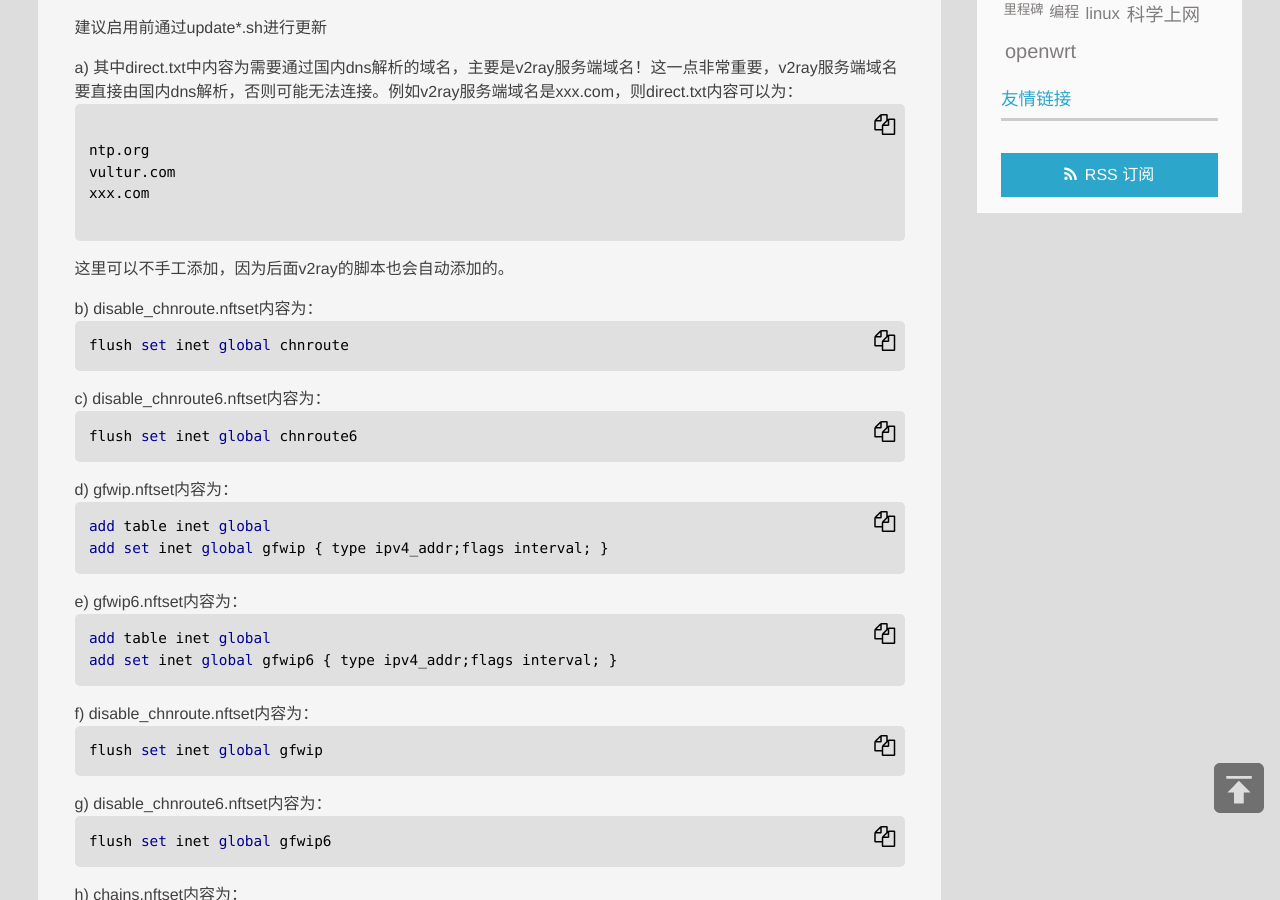
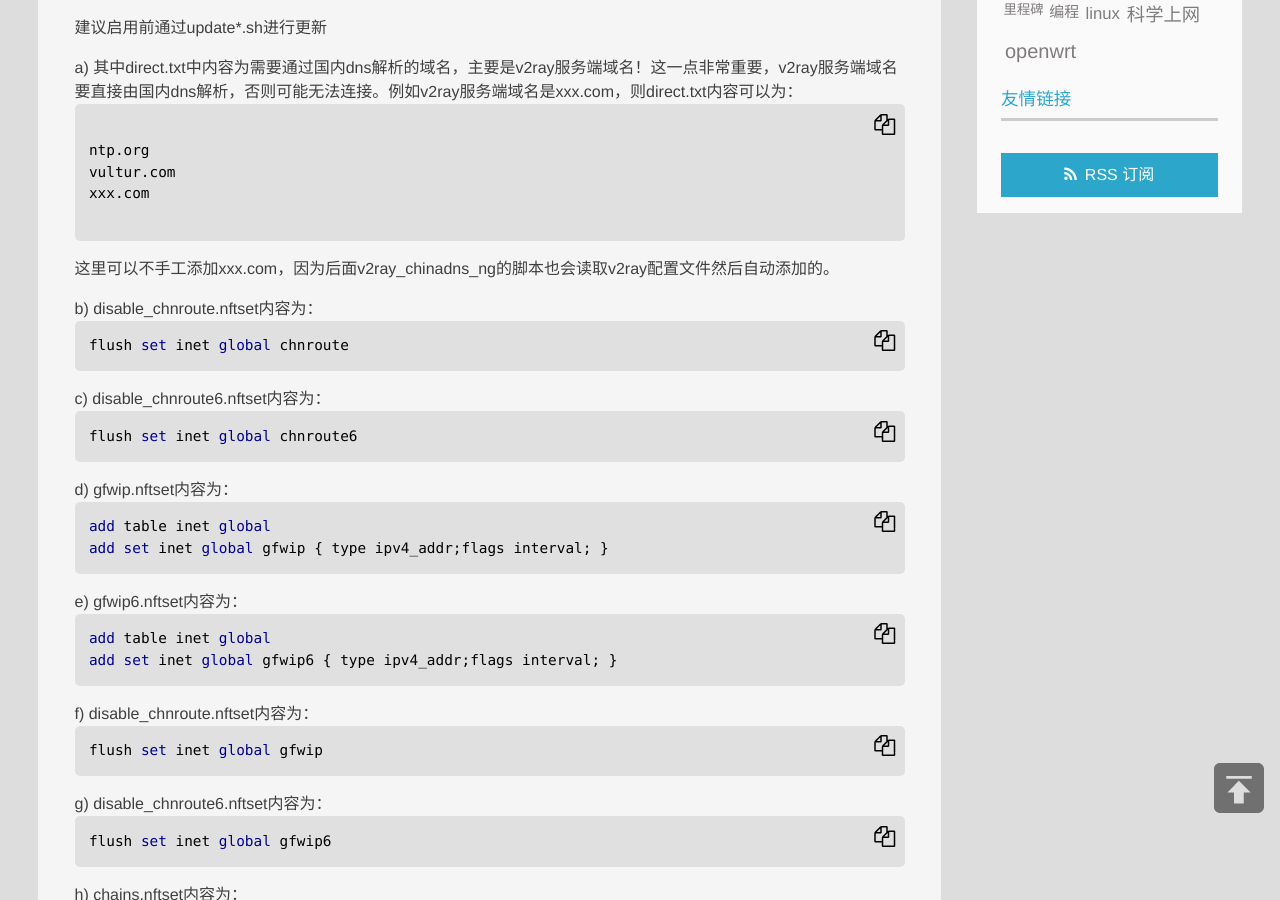
Before and after one commit to jibenfa/jibenfa.github.com, a Jekyll site: the page built from _posts/2025-08-19-E59CA8openwrtE4B88BE4BDBFE794A8chinadns-ngE690ADE9858Dv2rayE5AE9EE78EB0E9808FE6988EE4BBA3E79086.md, in a window 1280 px wide and 900 px high, scrolled down 1162 px. Built offline with Jekyll 4.4.1, drawn with Linux system fonts in a browser that asks for light colours.

Commit message:
Update 2025-08-19-E59CA8openwrtE4B88BE4BDBFE794A8chinadns-ngE690ADE9858Dv2rayE5AE9EE78EB0E9808FE6988EE4BBA3E79086.md

````diff
--- a/_posts/2025-08-19-E59CA8openwrtE4B88BE4BDBFE794A8chinadns-ngE690ADE9858Dv2rayE5AE9EE78EB0E9808FE6988EE4BBA3E79086.md
+++ b/_posts/2025-08-19-E59CA8openwrtE4B88BE4BDBFE794A8chinadns-ngE690ADE9858Dv2rayE5AE9EE78EB0E9808FE6988EE4BBA3E79086.md
@@ -64,7 +64,7 @@ vultur.com
 xxx.com
 
 ```
-这里可以不手工添加，因为后面v2ray的脚本也会自动添加的。
+这里可以不手工添加xxx.com，因为后面v2ray_chinadns_ng的脚本也会读取v2ray配置文件然后自动添加的。
 
 b) disable_chnroute.nftset内容为：
 ```bash
````
